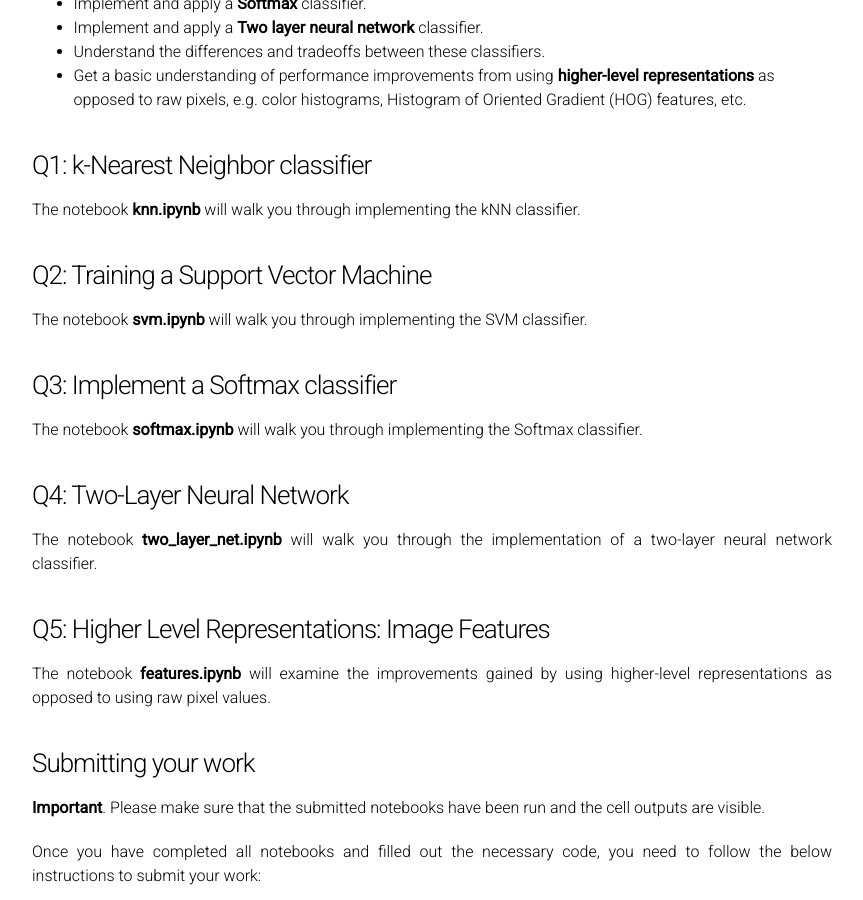
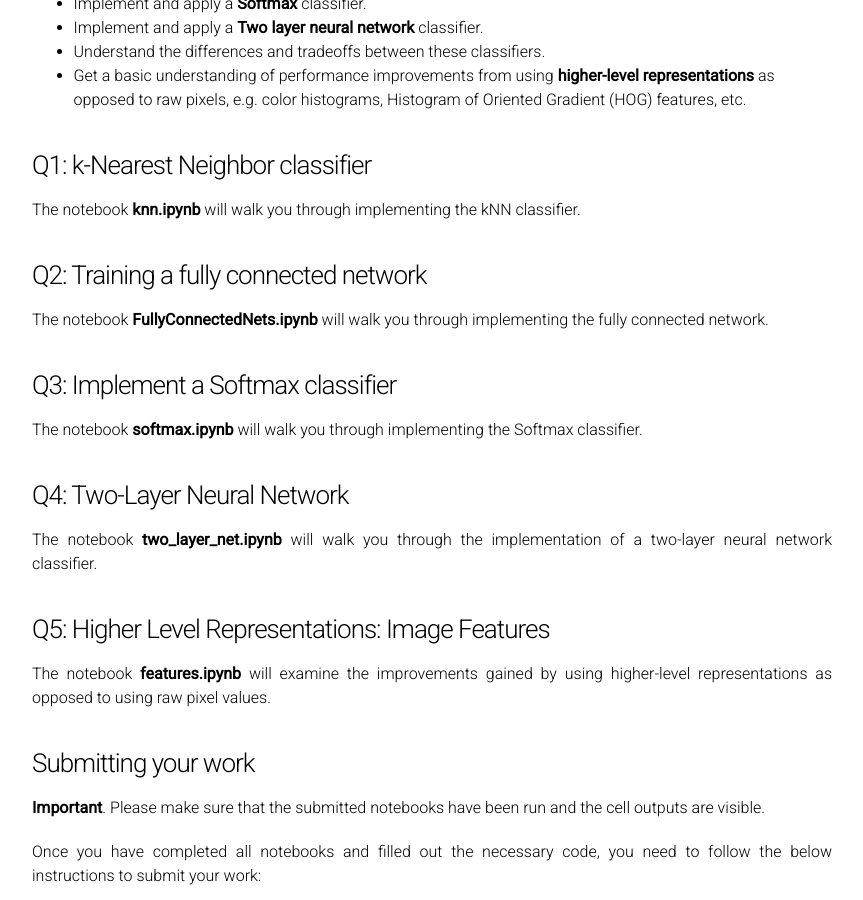
Before and after one commit to cs231n/cs231n.github.io, a Jekyll site: the page built from assignments/2025/assignment1.md, in a window 1280 px wide and 900 px high, scrolled down 1328 px. Shown: the whole window, without its empty margins (208-1071 px from the left). Built offline with Jekyll 4.4.1, drawn with Linux system fonts in a browser that asks for light colours; some of the changed text lies outside the part shown.

Commit message:
add 2025 assignment 1

```diff
--- a/_config.yml
+++ b/_config.yml
@@ -19,6 +19,6 @@ kramdown:
   syntax_highlighter: rouge
 
 # links to homeworks
-hw_1_colab: https://cs231n.github.io/assignments/2024/assignment1_colab.zip
-hw_2_colab: https://cs231n.github.io/assignments/2024/assignment2_colab.zip
-hw_3_colab: https://cs231n.github.io/assignments/2024/assignment3_colab.zip
+hw_1_colab: https://cs231n.github.io/assignments/2025/assignment1_colab.zip
+hw_2_colab: https://cs231n.github.io/assignments/2025/assignment2_colab.zip
+hw_3_colab: https://cs231n.github.io/assignments/2025/assignment3_colab.zip
--- a/assignments/2025/assignment1.md
+++ b/assignments/2025/assignment1.md
@@ -5,14 +5,14 @@ mathjax: true
 permalink: /assignments2025/assignment1/
 ---
 
-<span style="color:red">This assignment is due on **Friday, April 19 2024** at 11:59pm PST.</span>
+<span style="color:red">This assignment is due on **Wednesday, April 23 2025** at 11:59pm Pacific Time.</span>
 
 Starter code containing Colab notebooks can be [downloaded here]({{site.hw_1_colab}}).
 
 - [Setup](#setup)
 - [Goals](#goals)
 - [Q1: k-Nearest Neighbor classifier](#q1-k-nearest-neighbor-classifier)
-- [Q2: Training a Support Vector Machine](#q2-training-a-support-vector-machine)
+- [Q2: Training a fully connected network](#q2-training-a-fully-connected-network)
 - [Q3: Implement a Softmax classifier](#q3-implement-a-softmax-classifier)
 - [Q4: Two-Layer Neural Network](#q4-two-layer-neural-network)
 - [Q5: Higher Level Representations: Image Features](#q5-higher-level-representations-image-features)
@@ -46,9 +46,9 @@ In this assignment you will practice putting together a simple image classificat
 
 The notebook **knn.ipynb** will walk you through implementing the kNN classifier.
 
-### Q2: Training a Support Vector Machine
+### Q2: Training a fully connected network
 
-The notebook **svm.ipynb** will walk you through implementing the SVM classifier.
+The notebook **FullyConnectedNets.ipynb** will walk you through implementing the fully connected network.
 
 ### Q3: Implement a Softmax classifier
 
@@ -80,6 +80,6 @@ If your submission for this step was successful, you should see the following di
 
 `### Done! Please submit a1_code_submission.zip and a1_inline_submission.pdf to Gradescope. ###`
 
-**2.** Submit the PDF and the zip file to [Gradescope](https://www.gradescope.com/courses/527613).
+**2.** Submit the PDF and the zip file to [Gradescope](https://www.gradescope.com/courses/1012166).
 
 Remember to download `a1_code_submission.zip` and `a1_inline_submission.pdf` locally before submitting to Gradescope.
```
Also changed, not shown: 1 other file.
